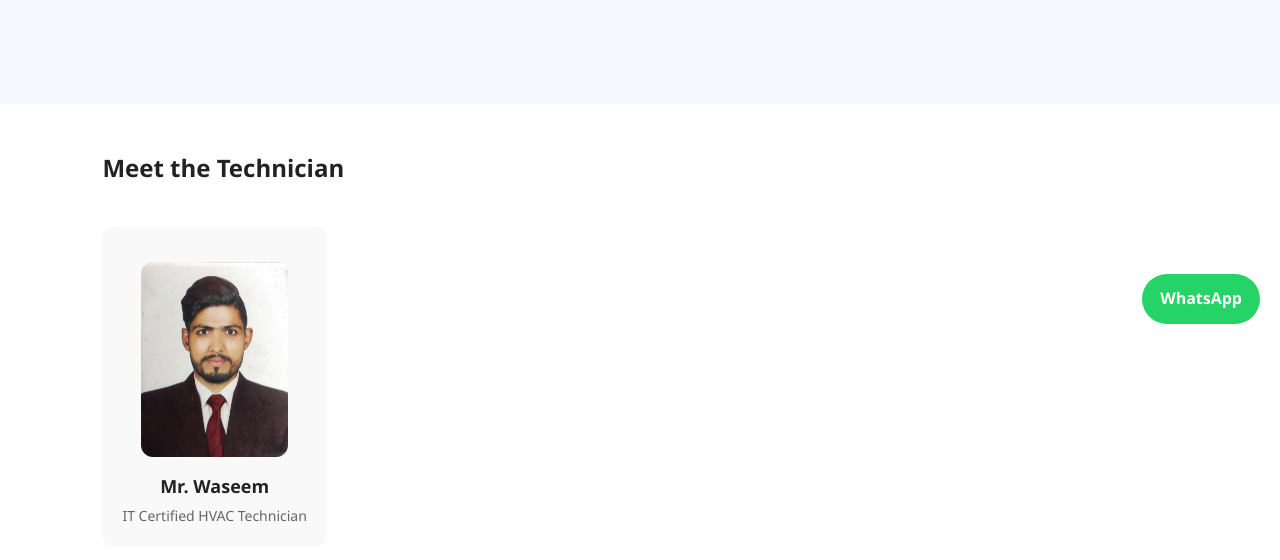
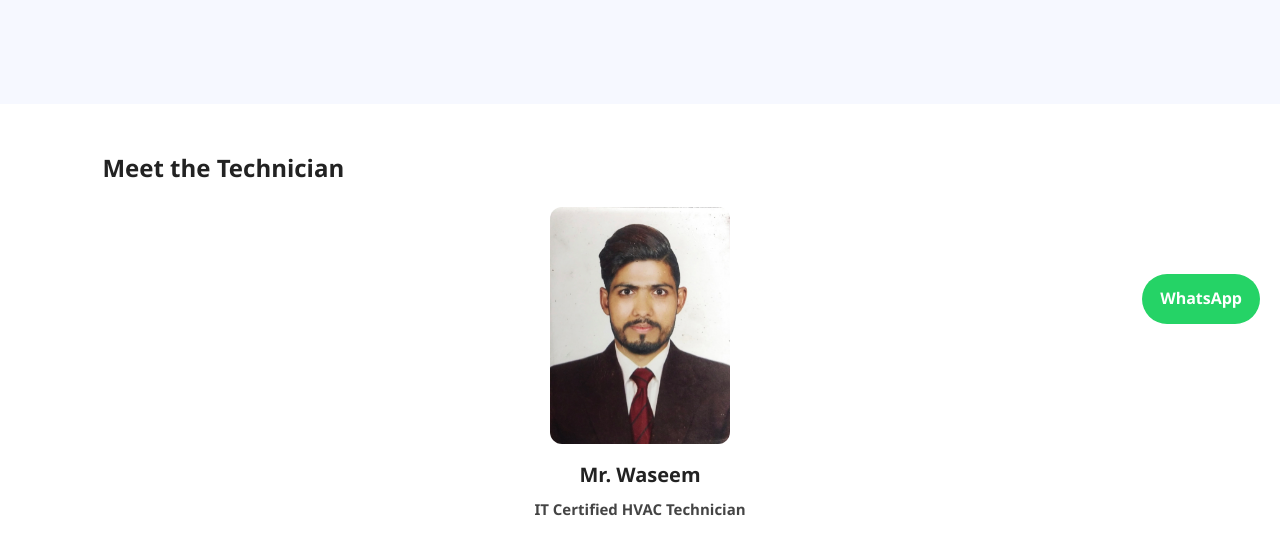
Before and after one commit to waseemhvac/cool-zone-hvac, a plain HTML site: page index.html in a window 1280 px wide. Shown: the part 456-1016 px from the top of the page. Drawn offline with Linux system fonts and the light colour scheme.

Commit message:
Update profile styles for improved appearance

```diff
--- a/style.css
+++ b/style.css
@@ -183,18 +183,16 @@ section h2 {
 }
 
 .profile-name {
-    font-size: 18px;
-    font-weight: 700;
-    margin-top: 10px;
+    font-size: 20px;
+    font-weight: 800;   /* EXTRA BOLD */
+    text-align: center;
+    margin-top: 12px;
 }
 
 .profile-title {
-    font-size: 14px;
-    color: #666;
-    margin-top: 4px;
-}.profile-card {
-    background: #f9f9f9;
-    padding: 20px;
-    border-radius: 12px;
-    display: inline-block;
+    font-size: 15px;
+    font-weight: 700;   /* BOLD */
+    text-align: center;
+    color: #444;
+    margin-top: 6px;
 }
```
